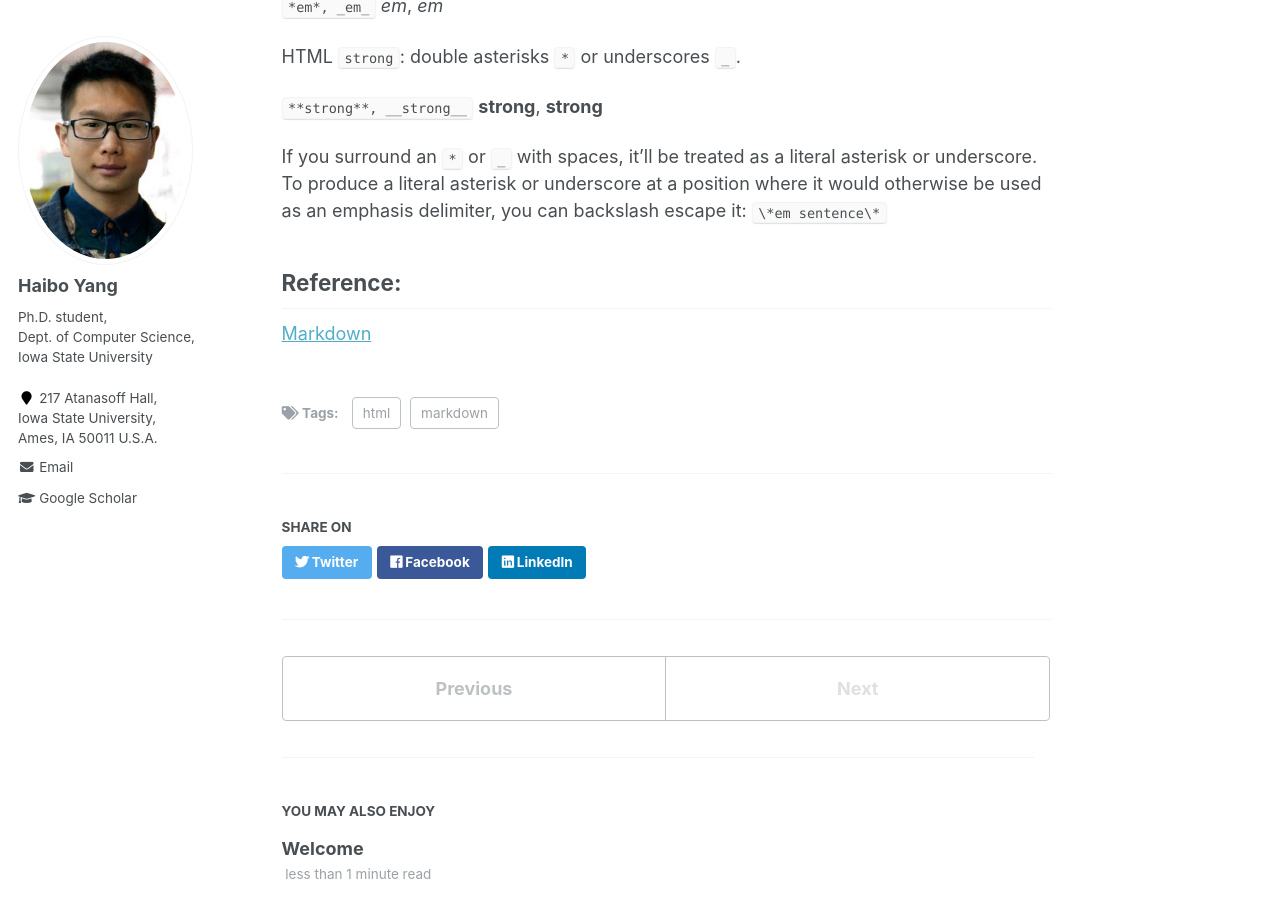
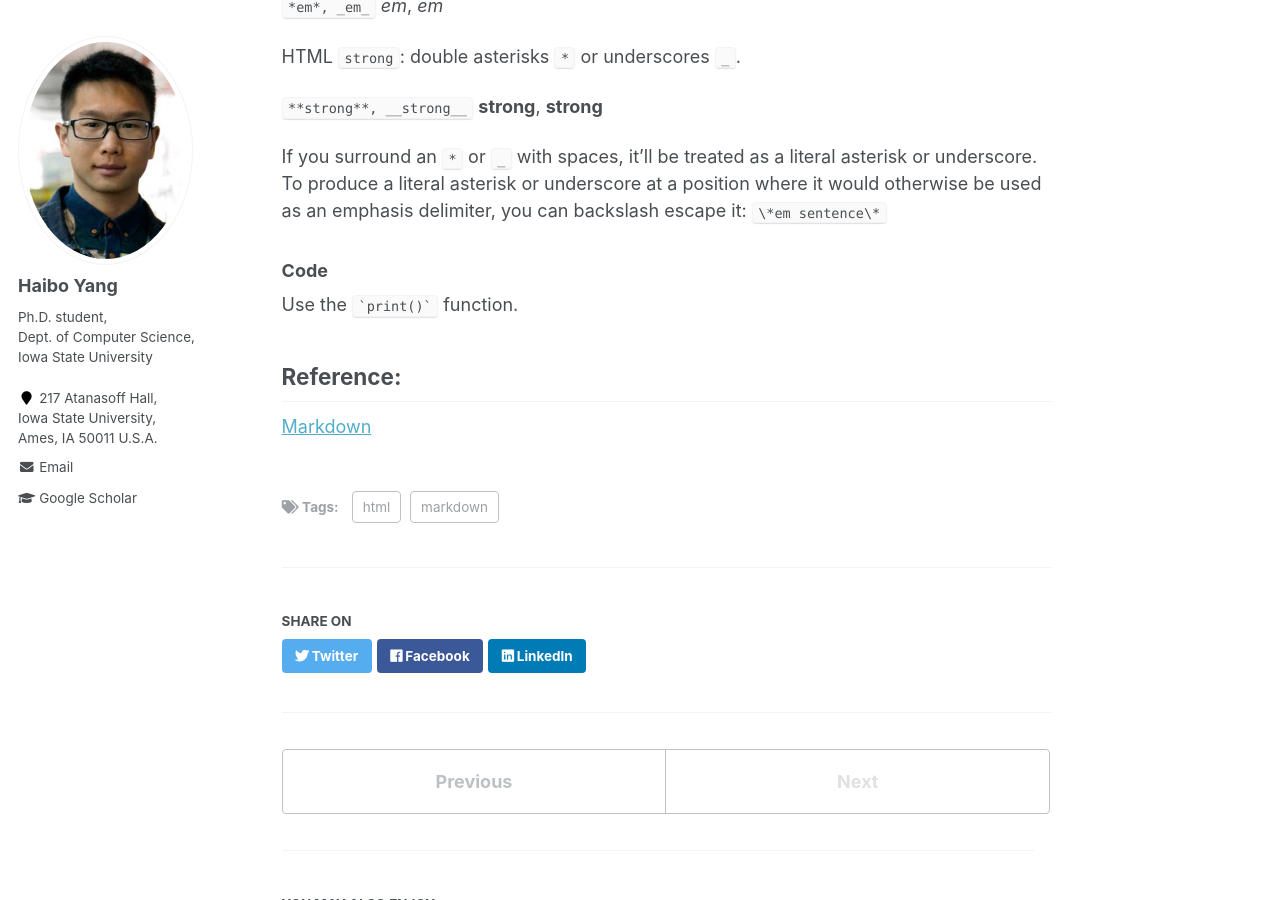
Before and after one commit to Haibo-Yang-OSU/homepage, a Jekyll site: the page built from _posts/2020-08-03-blog-post-2-markdown.md, in a window 1280 px wide and 900 px high, scrolled down 3274 px. Built offline with Jekyll 4.4.1, drawn with Linux system fonts in a browser that asks for light colours.

Commit message:
Update 2020-08-03-blog-post-2-markdown.md

```diff
--- a/_posts/2020-08-03-blog-post-2-markdown.md
+++ b/_posts/2020-08-03-blog-post-2-markdown.md
@@ -112,6 +112,9 @@ If you surround an `*` or `_` with spaces, it’ll be treated as a literal aster
 To produce a literal asterisk or underscore at a position where it would otherwise be used as an emphasis delimiter, you can backslash escape it:
 `\*em sentence\*`
 
+### Code
+Use the `` `print()` `` function.
+
 
 
 ## Reference:
```
